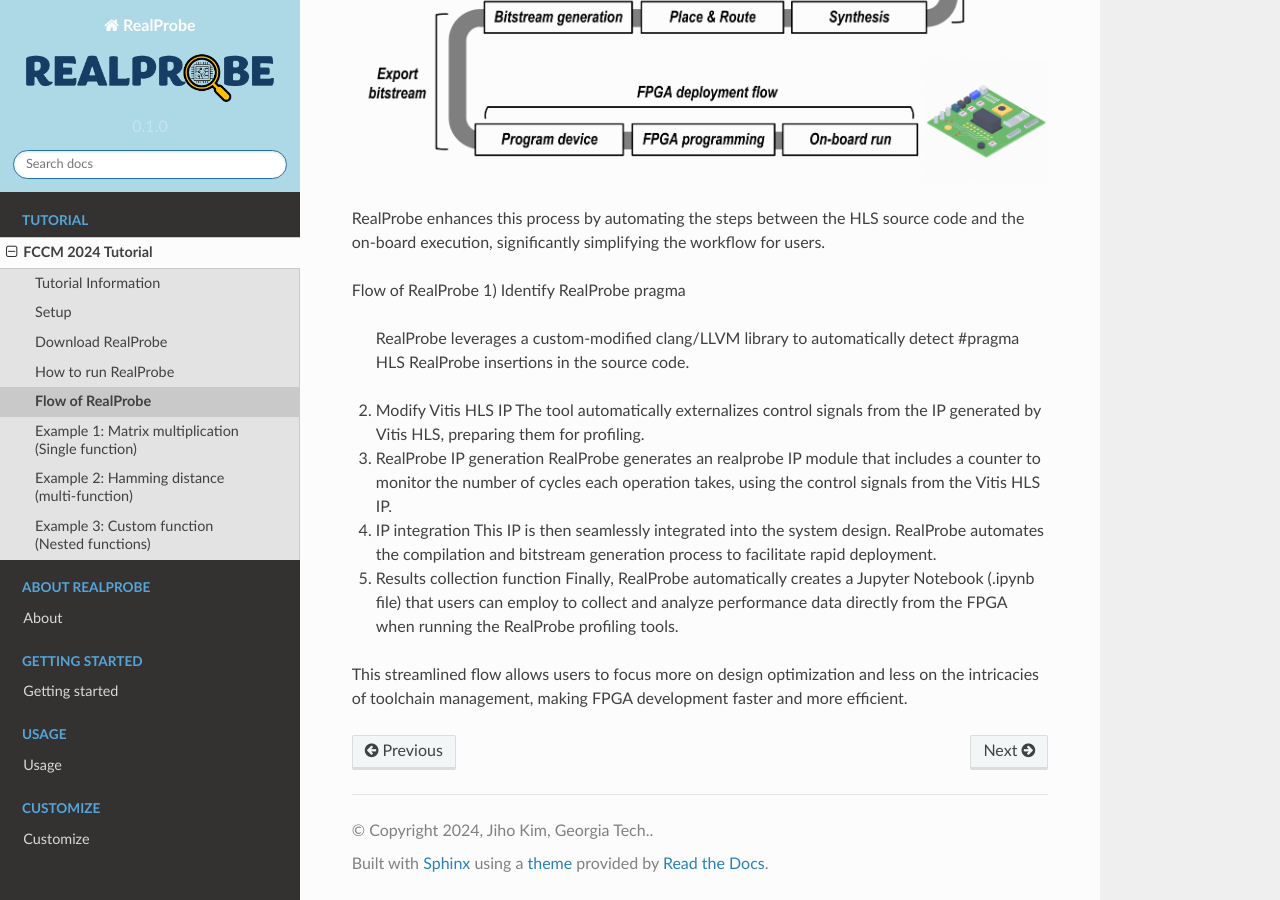
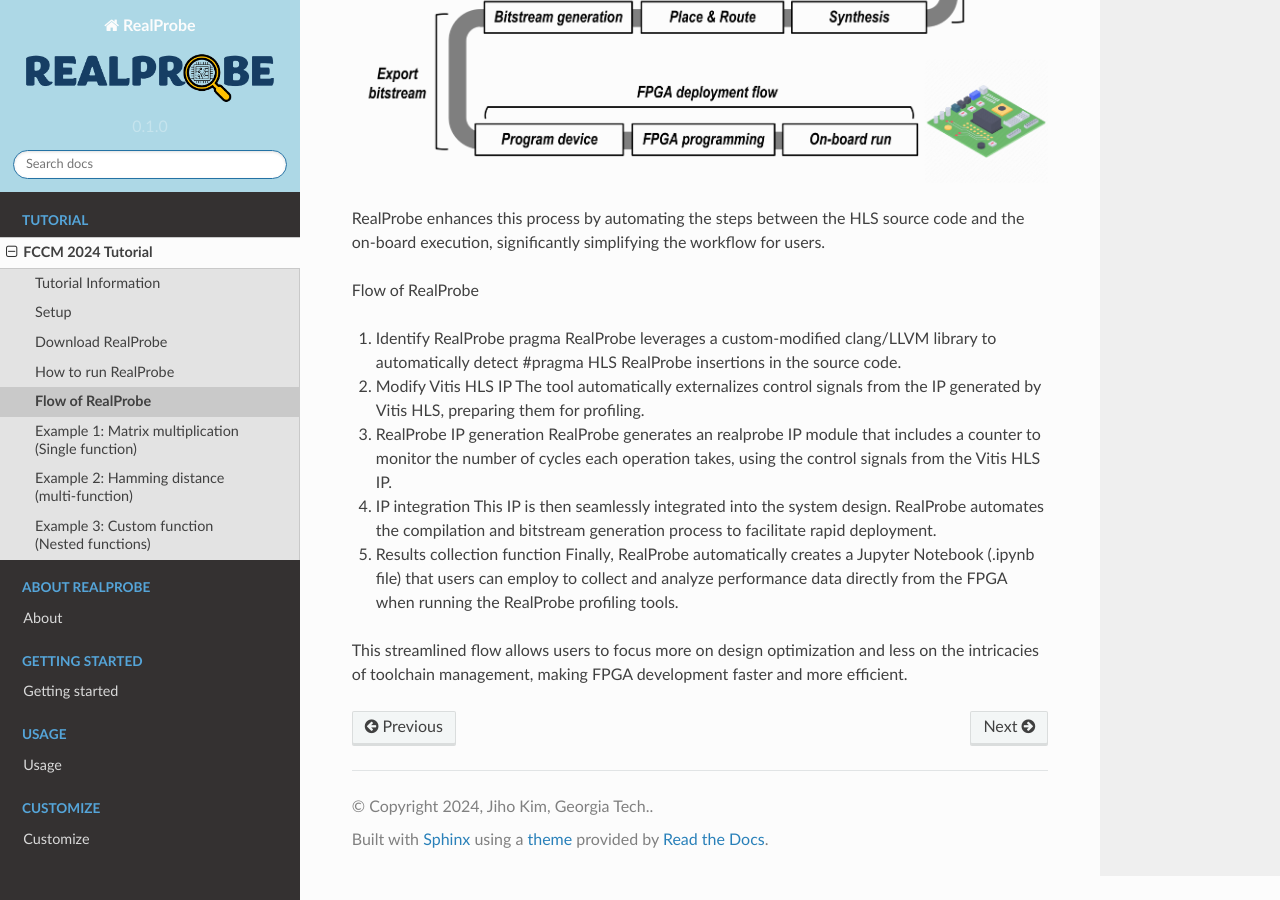
Before and after one commit to sharc-lab/RealProbe-doc, a Sphinx documentation site: the page built from docs/source/tutorial/flow.rst, in a window 1280 px wide and 900 px high, scrolled down 517 px. Built offline with Sphinx 7.4.7 and the Read the Docs theme 2.0.0, drawn with Linux system fonts in a browser that asks for light colours; pages that are not in the unit, such as notebooks, are missing from menus.

Commit message:
Update flow.rst

```diff
--- a/docs/source/tutorial/flow.rst
+++ b/docs/source/tutorial/flow.rst
@@ -13,15 +13,16 @@
 RealProbe enhances this process by automating the steps between the HLS source code and the on-board execution, significantly simplifying the workflow for users.
 
 Flow of RealProbe
-1) Identify RealProbe pragma
+
+1. Identify RealProbe pragma
    RealProbe leverages a custom-modified clang/LLVM library to automatically detect #pragma HLS RealProbe insertions in the source code.
-2) Modify Vitis HLS IP
+2. Modify Vitis HLS IP
    The tool automatically externalizes control signals from the IP generated by Vitis HLS, preparing them for profiling.
-3) RealProbe IP generation
+3. RealProbe IP generation
    RealProbe generates an realprobe IP module that includes a counter to monitor the number of cycles each operation takes, using the control signals from the Vitis HLS IP.
-4) IP integration
+4. IP integration
    This IP is then seamlessly integrated into the system design. RealProbe automates the compilation and bitstream generation process to facilitate rapid deployment.
-5) Results collection function
+5. Results collection function
    Finally, RealProbe automatically creates a Jupyter Notebook (.ipynb file) that users can employ to collect and analyze performance data directly from the FPGA when running the RealProbe profiling tools.
 
 This streamlined flow allows users to focus more on design optimization and less on the intricacies of toolchain management, making FPGA development faster and more efficient.
```
